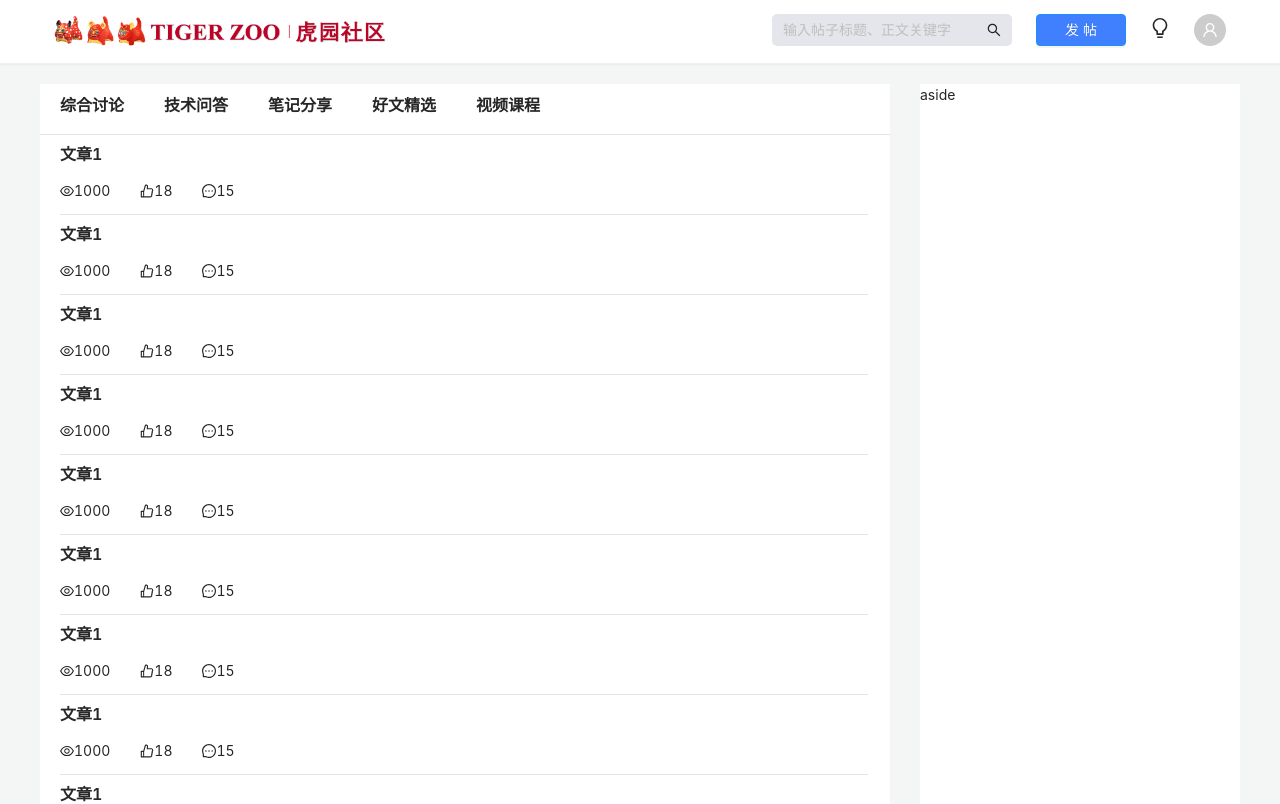
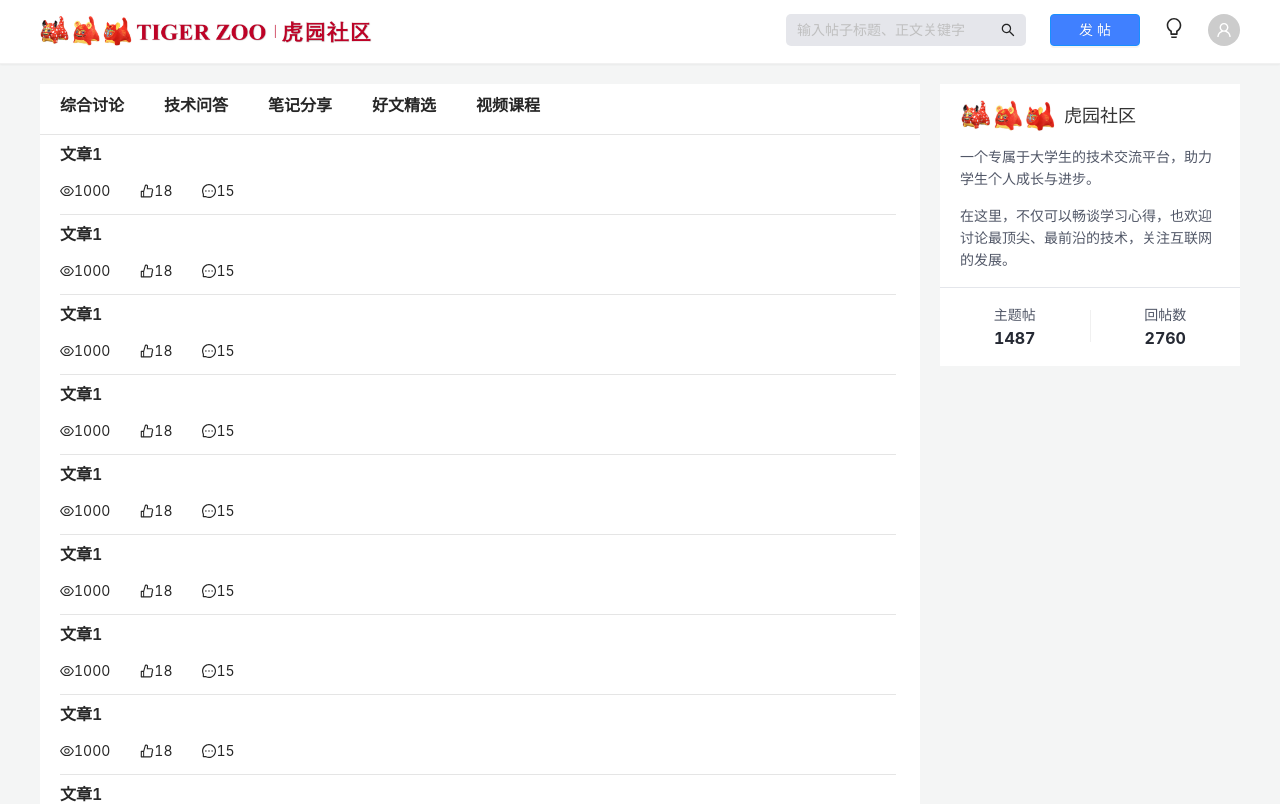
Before and after one commit to painting-alt/tigerZoo, a React (Create React App) app: page / in a window 1280 px wide. Shown: the top 804 px of the page. Built offline with nearby package versions, Linux system fonts and the light colour scheme.

Commit message:
feat: aside 子组件 community-card 样式

```diff
--- a/src/App.tsx
+++ b/src/App.tsx
@@ -1,6 +1,6 @@
 // 第三方库
 import React, { memo } from 'react'
-import {useRoutes } from 'react-router-dom'
+import { useRoutes } from 'react-router-dom'
 // 自定义配置文件
 import routes from '@/router'
 // 样式
@@ -9,7 +9,6 @@ import appStyle from '@/assets/css/css_modules/app.module.css'
 import AppHeader from './components/app-header'
 import AppAside from './components/app-aside'
 
-
 function RouteElement() {
     const element = useRoutes(routes)
     return element
@@ -17,14 +16,14 @@ function RouteElement() {
 
 export default memo(function App() {
     return (
-        <div id='app'>
+        <>
             <AppHeader />
-            <div className={ appStyle.appcontent}>
-            <div className={ appStyle.app}>
-            <div className={ appStyle.maincontent}><RouteElement /></div>
-            <div className={ appStyle.aside}><AppAside /></div>
+            <div className={appStyle.layout}>
+                <main className={appStyle.main}>
+                    <RouteElement />
+                </main>
+                <AppAside />
             </div>
-            </div>
-        </div>
+        </>
     )
 })
--- a/src/assets/css/App.css
+++ b/src/assets/css/App.css
@@ -1,13 +1,17 @@
 @import '~antd/dist/antd.css';
 
-.huaqi {
-    cursor: pointer;
-}
 body {
     background-color: #f4f5f5;
 }
+
 hr {
     background-color: #e5e5e5;
     height: 1px;
     border: 0;
 }
+
+.test {
+    height: 32px;
+    margin: 0;
+    flex-grow: 0;
+}
--- a/src/assets/css/css_modules/app.module.css
+++ b/src/assets/css/css_modules/app.module.css
@@ -1,19 +1,13 @@
-.appcontent {
-    display: flex;
-    justify-content: center;
-    margin-top: 20px;
-}
-.app {
+.layout {
+    margin: 0 auto;
+    max-width: 1200px;
+    padding: 20px 0;
+    width: 100%;
     display: flex;
     justify-content: space-between;
-    width: 1200px;
-    height: 100%;
 }
-.maincontent {
-    width: 850px;
+
+.main {
+    width: 880px;
     background-color: #fff;
 }
-.aside {
-    width: 320px;
-    background-color: #fff;
-}
--- /dev/null
+++ b/src/components/app-aside/components/community-card/index.tsx
@@ -0,0 +1,50 @@
+import React, { memo } from 'react'
+
+// 样式相关
+import { Divider, Space } from 'antd'
+import CommunityCard from './styled'
+
+// assets
+import logo from '@/assets/img/logo.png'
+
+export default memo(function HQCommunityCard() {
+    return (
+        <CommunityCard>
+            <div className='card-header'>
+                <Space>
+                    <img
+                        className='logo'
+                        src={logo}
+                        alt='this app`s logo that consist of three tiger dolls.'
+                    />
+                    <span className='community-name'>虎园社区</span>
+                </Space>
+                <Space direction='vertical' style={{ marginTop: 7 }}>
+                    <p className='introduction'>
+                        一个专属于大学生的技术交流平台，助力学生个人成长与进步。
+                    </p>
+                    <p className='introduction'>
+                        在这里，不仅可以畅谈学习心得，也欢迎讨论最顶尖、最前沿的技术，关注互联网的发展。
+                    </p>
+                </Space>
+            </div>
+            <div className='card-content'>
+                <Space align='center'>
+                    <div className='post'>
+                        <div className='post-name'>主题帖</div>
+                        <div className='post-number'>1487</div>
+                    </div>
+                </Space>
+                <Space>
+                    <Divider type='vertical' className='divider' />
+                </Space>
+                <Space align='center'>
+                    <div className='post'>
+                        <div className='post-name'>回帖数</div>
+                        <div className='post-number'>2760</div>
+                    </div>
+                </Space>
+            </div>
+        </CommunityCard>
+    )
+})
--- /dev/null
+++ b/src/components/app-aside/components/community-card/styled.tsx
@@ -0,0 +1,66 @@
+import styled from 'styled-components'
+
+const CommunityCard = styled.div<{}>`
+    width: 100%;
+    background-color: #fff;
+    margin-bottom: 16px;
+
+    /* 社区卡片头部样式 */
+    .card-header {
+        width: 100%;
+        padding: 16px 20px;
+        border-bottom: 1px solid #e4e6eb;
+
+        .logo {
+            height: 32px;
+        }
+
+        .community-name {
+            font-weight: 500;
+            font-size: 18px;
+            line-height: 24px;
+            text-align: center;
+            color: rgb(51, 51, 51);
+        }
+
+        .introduction {
+            font-size: 14px;
+            line-height: 22px;
+            color: rgb(81, 87, 103);
+            margin: 7px 0 0;
+        }
+    }
+
+    /* 社区卡片内容样式 */
+    .card-content {
+        width: 100%;
+        padding: 16px 0;
+        display: flex;
+        flex-direction: row;
+        justify-content: space-evenly;
+        align-items: center;
+
+        .divider {
+            height: 32px;
+            margin: 0;
+            flex-grow: 0;
+        }
+
+        .post-name {
+            color: #515767;
+            font-size: 14px;
+            line-height: 22px;
+            text-align: center;
+        }
+
+        .post-number {
+            color: #252933;
+            font-size: 16px;
+            font-weight: 700;
+            line-height: 24px;
+            text-align: center;
+        }
+    }
+`
+
+export default CommunityCard
--- a/src/components/app-aside/index.tsx
+++ b/src/components/app-aside/index.tsx
@@ -1,5 +1,13 @@
 import React, { memo } from 'react'
+import CommunityCard from './components/community-card'
+
+// 样式相关
+import Aside from './styled'
 
 export default memo(function HQAppAside() {
-    return <div>aside</div>
+    return (
+        <Aside>
+            <CommunityCard />
+        </Aside>
+    )
 })
--- /dev/null
+++ b/src/components/app-aside/styled.tsx
@@ -0,0 +1,10 @@
+import styled from 'styled-components'
+
+const Aside = styled.aside<{}>`
+    box-sizing: border-box;
+    width: 300px;
+
+    /* 社区卡片样式 */
+`
+
+export default Aside
--- a/src/components/app-header/index.tsx
+++ b/src/components/app-header/index.tsx
@@ -4,7 +4,8 @@ import { Space, Typography, Input, Button, Avatar } from 'antd'
 import { BulbOutlined, UserOutlined, SearchOutlined } from '@ant-design/icons'
 
 //样式相关
-import { Header } from './styled'
+import Header from './styled'
+
 // assets
 import logo from '@/assets/img/logo-01.png'
 
--- a/src/components/app-header/styled.tsx
+++ b/src/components/app-header/styled.tsx
@@ -11,7 +11,7 @@ const Header = styled.header<{}>`
     .actionBar {
         box-sizing: border-box;
         margin: 0 auto;
-        padding: 14px;
+        padding: 14px 0;
         max-width: 1200px;
         display: flex;
         justify-content: space-between;
@@ -28,4 +28,4 @@ const Header = styled.header<{}>`
     }
 `
 
-export { Header }
+export default Header
```
